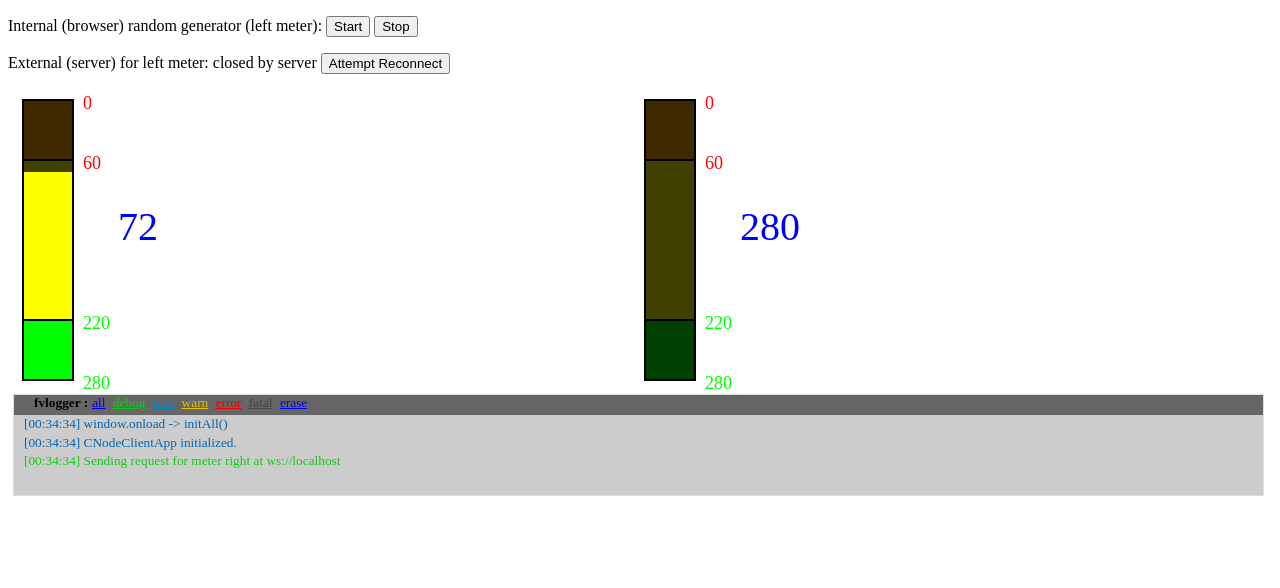
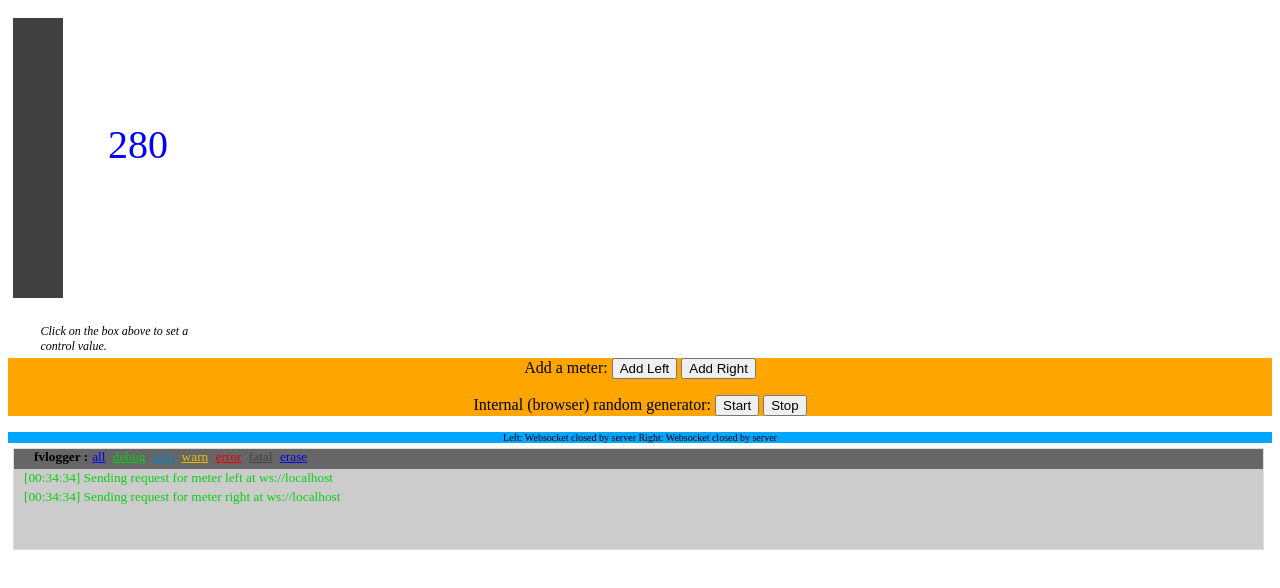
Before and after one commit to dagent/rosNodeJoystick, a plain HTML site: page index.html in a window 1280 px wide. Both pictures are taken after a click on the button "Start". Drawn offline with Linux system fonts and the light colour scheme.

Commit message:
New functionality to web page: controller for meters, and meters get added dynamically (2 types of meters bound to different node TCP pages). SVG control and meter files interactive.  .gitignore added with node_modules/ (and that is no longer tracked at all).

```diff
--- a/NodeEventHandlers.js
+++ /dev/null
@@ -1,79 +0,0 @@
-
-var es = {};
-
-function createES(aMeter) {
-    var myMeter = aMeter;
-
-    var url = 'ws://' + document.location.host ;
-
-    var outMessage = {
-            "meter": myMeter
-        },
-
-        inMessage = {};
-
-    debug("Sending request for meter " + myMeter + " at " + url);
-
-    es[myMeter] = new WebSocket(url, "echo-protocol");
-
-	es[myMeter].addEventListener('open', function (event) {
-        // Horrible hack for left meter
-        if (myMeter === "left" ) {
-            var div = document.getElementById("error");
-            div.innerHTML = 'opened ' + es[myMeter].url +
-                ' <button onclick="destroyES(\'left\')">Close</button>';
-        }
-        var outMsg = JSON.stringify(outMessage);
-        es[myMeter].send(outMsg);
-        debug("JSON string sending: " + outMsg);
-	}, false);
-
-	es[myMeter].addEventListener('message', function (event) {
-        inMessage = JSON.parse(event.data);
-        if ( isNaN(inMessage.height) ) {
-            return;
-        }
-        switch (inMessage.meter) {
-            case "left":
-                mask.height.baseVal.value = inMessage.height;
-                tvalue.textContent = inMessage.height;
-                break;
-            case "right":
-                var blah = document.getElementById("svg-container");
-                var svgObj = gApp.svg.GetSVGObject("TheOtherLightBar");
-                svgObj.setValue(inMessage.height);
-                break;
-        }
-	}, false);
-
-	es[myMeter].addEventListener('error', function (event) {
-		var div = document.getElementById("error");
-		div.innerHTML = 'closed by server <button onclick="createES(\'left\')">Attempt Reconnect</button>';
-	}, false);
-}
-
-function destroyES(aMeter) {
-	es[aMeter].close();
-    delete es[aMeter];
-	var div = document.getElementById("error");
-	div.innerHTML = "closed <button onclick='createES(\"left\")'>Connect</button>";
-	mask.height.baseVal.value = 280;
-	tvalue.textContent = 280;
-}
-
-/* Randomize the maskHeight from 0-280 */
-function changeHeight() {
-    rand = Math.floor((Math.random()*280)+1);
-	mask.height.baseVal.value = rand;
-	tvalue.textContent = rand;
-}
-
-function startIt()  {
- interv = setInterval("changeHeight()",500);
-}
-
-function stopIt() {
-    clearInterval(interv);
-	mask.height.baseVal.value = 280;
-	tvalue.textContent = 280;
-}
--- a/index.html
+++ b/index.html
@@ -1,63 +1,69 @@
-<!DOCTYPE html PUBLIC "-//W3C//DTD HTML 4.01//EN">
-<html>
+<!DOCTYPE HTML PUBLIC "-//W3C//DTD HTML 4.01//EN" "http://www.w3.org/TR/html4/strict.dtd">
+<html lang="en">
 <head>
-		<title>Node Client</title>
-		<link rel="stylesheet" type="text/css" href="css/main.css" media="all" />
+
+    <meta http-equiv="Content-Type" content="text/html;charset=utf-8">
+    <title>SVG demo</title>
+
     <link rel="stylesheet" type="text/css" href="css/logger.css" media="all" />
-		<script src="jsext/prototype.js" type="text/javascript"></script>
+    <!-- <script src="jsext/prototype.js" type="text/javascript"></script> -->
     <script src="jsext/logger.js" type="text/javascript"></script>
     <script src="jsext/date.format.js" type="text/javascript"></script>
-		<script src="NodeEventHandlers.js" type="text/javascript"></script>
-		<script src="nodeclientapp.js" type="text/javascript"></script>
-		<script src="svg.js" type="text/javascript"></script>
-		<script type="text/javascript">
-		function initAll() {
-			var logMsg = "window.onload -> initAll()";
-			console.log(logMsg);
-			try {
-				info(logMsg);
-				if (typeof(gApp) == "undefined") {
-					gApp = new CNodeClientApp();
-					gApp.init();
-				};
-				svgLightBar = gApp.svg.create("lightbar", "TheOtherLightBar");
-				svgLightBar.setDOMContainer(document.getElementById("svg-container-right"));
-				createES('right');
-			} catch(exc){
-				var errMsg = "Exception in window.onload -> initAll()" + exc;
-				error(errMsg);
-				console.log(errMsg);
+
+    <script type="text/javascript" src="jsext/NodeEventHandlers.js"></script>
+    <script type="text/javascript" src="jsext/svgMeterHandlers.js"></script>
+    <script type="text/javascript" >
+        // Global variables declared elsewhere
+        meterURL = "svg/meter.svg";
+        controlURL = "svg/control.svg";
+
+    </script>
+
+</head>
+
+<body onload="docStart();" >
+
+    <script>
+
+        // Load a control strip on startup
+        function controlDiv() {
+            var div = document.getElementById("control");
+            var p = document.createElement("P");
+            p.innerHTML = "Click on the box above to set a control value.";
+            p.setAttribute("style", "font-size:12px; font-style: italic; margin-left:auto; margin-right:auto; width:70%;");
+            div.appendChild(p) ;
         }
+        function docStart() {
+            loadSVG("control", controlURL, "controlDiv()");
+            createES("left");
+            createES("right");
+            divESstate["left"] = document.getElementById("websocketerror_left");
+            divESstate["right"] = document.getElementById("websocketerror_right");
+
         }
-		window.onload = initAll;
+
     </script>
-    </head>
-    <body>
+
+    <div id="svgGroup">
+    </div>
+
+    <div style="background-color:#FFA500;clear:both;text-align:center;">
     <p>
-			<span>Internal (browser) random generator (left meter):</span>
+            <span>Add a meter:</span>
+            <button onclick="addMeter('left')">Add Left</button>
+            <button onclick="addMeter('right')">Add Right</button>
+    </p>
+    <p>
+            <span>Internal (browser) random generator:</span>
             <button onclick="startIt()">Start</button>
             <button onclick="stopIt()">Stop</button>
     </p>
-		<p>External (server) for left meter:
-			<span id="error">closed
-				<button onclick='createES("left")'>Connect</button>
-			</span>
-		</p>
+    </div>
+    <div style="background-color:#00A5FF;clear:both;text-align:center; font-size:10px;">
+        Left: <span id="websocketerror_left"></span>
+        Right: <span id="websocketerror_right"></span>
+    </div>
 
-		<div id="main-container">
-			<div id="svg-container-left" class="column" >
-				<!--
-					meter, mask, tvalue are integrated and called from all
-					sorts of things.  Monkey not with this yet... -->
-				<script src="meter-svg.js"></script>
-				<embed id="meter" src="meter.svg"
-					onload='mask = svgElement("meter", "mask");
-							tvalue = svgElement("meter", "tvalue");' >
-				</embed>
-			</div>
-			<div id="svg-container-right" class="column">
-			</div>
-		</div>
     <div id="fvlogger" >
         <dl>
                 <dt>fvlogger</dt>
@@ -73,5 +79,7 @@
         </div>
 </div>
 
+
 </body>
+
 </html>
--- /dev/null
+++ b/jsext/NodeEventHandlers.js
@@ -0,0 +1,72 @@
+
+debug("in NodeEventHandlers");
+var es = {};
+var divESstate = {};
+
+function createES(aMeter) {
+    var myMeter = aMeter;
+
+    var url = 'ws://' + document.location.host ;
+
+    var outMessage = {
+            "meter": myMeter
+        },
+
+        inMessage = {};
+
+    debug("Sending request for meter " + myMeter + " at " + url);
+
+    es[myMeter] = new WebSocket(url, "echo-protocol");
+
+
+	es[myMeter].addEventListener('open', function (event) {
+		divESstate[myMeter].innerHTML = 'Websocket open' ;
+        var outMsg = JSON.stringify(outMessage);
+        es[myMeter].send(outMsg);
+        debug("JSON string sending: " + outMsg);
+	}, false);
+
+	es[myMeter].addEventListener('message', function (event) {
+        inMessage = JSON.parse(event.data);
+        if ( isNaN(inMessage.height) ) {
+            return;
+        }
+        switch (inMessage.meter) {
+            case "left":
+                updateMetersVal(inMessage.height, "left");
+                break;
+            case "right":
+                updateMetersVal(inMessage.height, "right");
+                break;
+        }
+	}, false);
+
+	es[myMeter].addEventListener('error', function (event) {
+		divESstate[myMeter].innerHTML = 'Websocket closed by server' ;
+
+
+        }, false);
+}
+
+function destroyES(aMeter) {
+	es[aMeter].close();
+    delete es[aMeter];
+	divESstate[aMeter].innerHTML = "closed <button onclick='createES(\"" + aMeter + "\")>Connect</button>";
+    updateMetersVal(280)
+}
+
+/* Randomize the maskHeight from 0-280 */
+function changeHeight() {
+    rand = Math.floor((Math.random()*280)+1);
+    updateMetersVal(rand)
+}
+
+var interv;
+function startIt()  {
+ interv = setInterval("changeHeight()",500);
+}
+
+function stopIt() {
+    clearInterval(interv);
+    updateMetersVal(controlValue)
+}
--- /dev/null
+++ b/jsext/svgMeterHandlers.js
@@ -0,0 +1,84 @@
+// Functions/variables to handle dynamically loading meters.svg, and
+// calls to control.svg
+
+
+var meterURL = "meter.svg"
+var controlURL = "control.svg"
+
+var svgMeters = {
+    "numMeters" : 0,
+    // "meter" has objects {divId : { svgDoc, index, type } } , where index
+    // hopefully points to the updatefunc array index.
+    "meter" : {},
+    // each meter.svg registers it's internal updateMeter function here
+    // -- this happens when it loads and the SVG is looking for a
+    // predefined variable/method
+    "updatefunc" : [],
+};
+var controlValue = 280; // Initial, gets updated
+
+// Dynamically loads an SVG into the "svgGroup" div
+function loadSVG(divId, url, onload) {
+    var svgDiv = document.getElementById("svgGroup");
+    var D = document.createElement("DIV");
+    D.setAttribute("id", divId);
+    D.setAttribute("style", "float: left; height: 350px;");
+
+    var E = document.createElement("EMBED");
+    var embId = divId + "embed";
+    E.setAttribute("src", url);
+    E.setAttribute("id", embId);
+    E.setAttribute("onload", onload);
+
+    svgDiv.appendChild(D);
+    D.appendChild(E);
+}
+
+// Associate the containing div id with the SVG document
+function registerSVG(divId) {
+    if ( ! svgMeters.meter[divId] ) {
+        svgMeters.meter[divId] = {};
+    }
+    var embed = document.getElementById(divId + "embed");
+    var svgDoc = embed.getSVGDocument();
+    svgMeters.meter[divId]["svgDoc"] = svgDoc;
+}
+
+// control.svg calls this with its clicked value, then we update the meters;
+function receiveControlVal(newMeterVal) {
+    updateMetersVal(newMeterVal);
+    controlValue = newMeterVal;
+}
+// Updates all meters with a new value (depending on possible type)
+function updateMetersVal(val,type) {
+    if (type) {
+        for (divId in svgMeters.meter) {
+            var meter = svgMeters.meter[divId];
+            if (meter.type == type ) {
+                svgMeters.updatefunc[meter.index](val);
+            }
+        }
+    } else {
+        for ( i in svgMeters.updatefunc ) {
+            svgMeters.updatefunc[i](val);
+        }
+    }
+}
+
+// Add a new meter with a distinct div id, register it's svgDoc, and update it's values to the most recent
+// control value.
+function addMeter(type) {
+    var divId = "meter" + svgMeters.numMeters;
+    svgMeters.meter[divId] = {"index" : svgMeters.numMeters};
+    svgMeters.numMeters += 1;
+    var register = svgMeters.meter[divId];
+    loadSVG(divId, meterURL, "registerSVG('" + divId + "'); receiveControlVal(controlValue); " );
+    if ( type ){
+        svgMeters.meter[divId]["type"] =  type;
+        var div = document.getElementById(divId);
+        var p = document.createElement("P");
+        p.innerHTML = "Type = " + type;
+        p.setAttribute("style", "font-size:12px; font-style: italic;");
+        div.appendChild(p) ;
+    }
+}
--- a/meter-svg.js
+++ /dev/null
@@ -1,14 +0,0 @@
-// Scripts to handle meter.svg and easily expose the SVG DOM
-
-// Shamelessly cribbed then generalized from
-// http://srufaculty.sru.edu/david.dailey/svg/intro/PartF_C.html
-
-var mask;
-var tvalue;
-
-function svgElement(embedId, elemId){
-    var S=document.getElementById(embedId);
-    var SD=S.getSVGDocument();
-    var eSD = SD.getElementById(elemId);
-    return eSD;
-}
```
Also changed, not shown: meter.svg (deleted), svg/control.svg (added), svg/meter.svg (added), 1 other file. Lines whose indentation alone changed are shown as unchanged.
